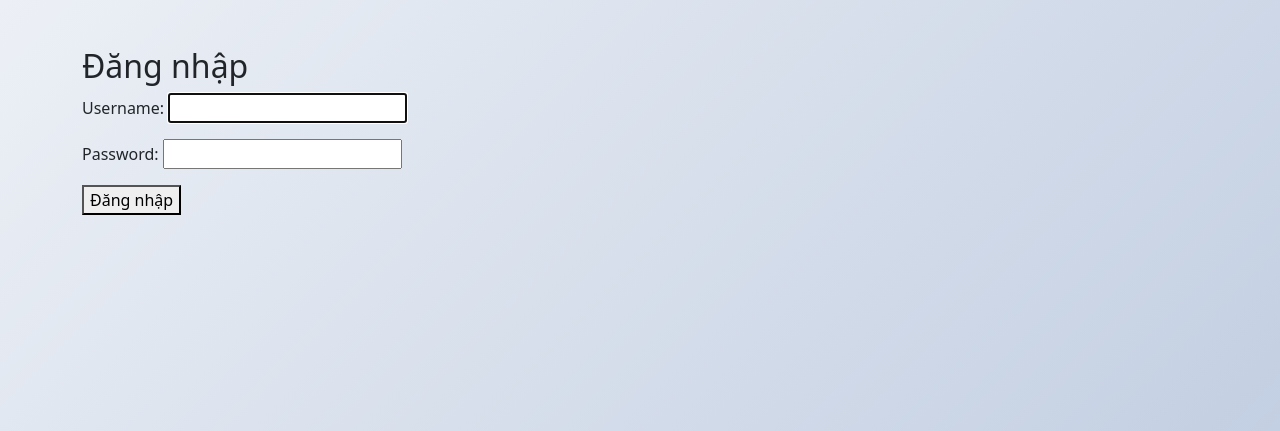
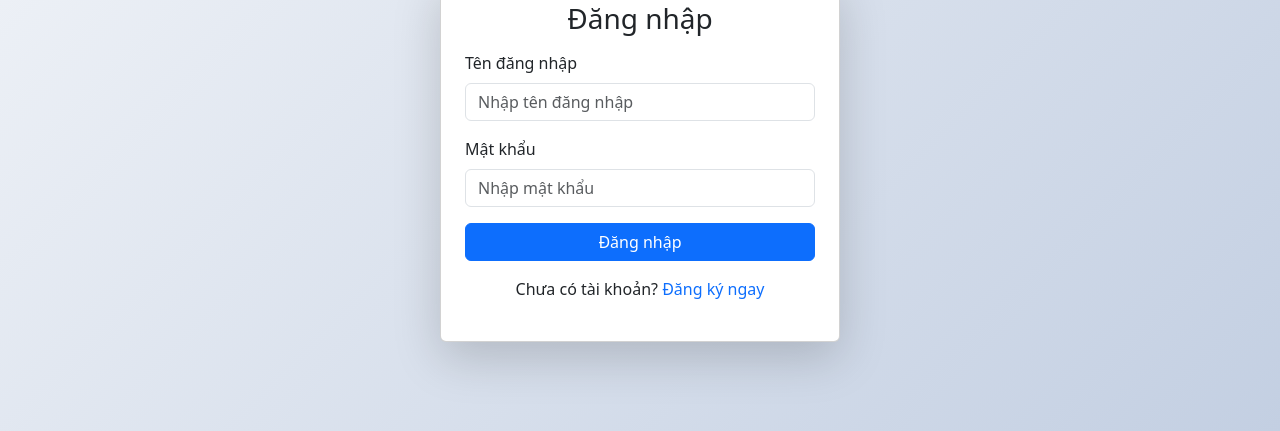
Before and after one commit to ducdz1m2/QLKS, a Django app: a page that uses QLKS/templates/base.html in a window 1280 px wide. Shown: the part 369-800 px from the top of the page. Run offline with Django 5.2, Linux system fonts and the light colour scheme.

Commit message:
Update login

```diff
--- a/QLKS/invoices/templates/invoices/add_invoices.html
+++ b/QLKS/invoices/templates/invoices/add_invoices.html
@@ -16,11 +16,6 @@
             <label for="TongTien" class="form-label">Tổng Tiền</label>
             <input type="text" class="form-control" id="TongTien" name="TongTien" required>
         </div>
-
-        <!-- <div class="mb-3">
-            <label for="MaThue_id" class="form-label">Mã Sử Dụng Dịch Vụ</label>
-            <input type="text" class="form-control" id="MaThue_id" name="MaThue_id" required>
-        </div> -->
         <select class="form-control" id="MaThue_id" name="MaThue_id" required>
             <option value="">-- Mã thuê phòng --</option>
             {% for ma in rentrooms %}
--- a/QLKS/templates/base.html
+++ b/QLKS/templates/base.html
@@ -18,6 +18,7 @@
       }
       .hero {
         padding: 100px 0;
+        padding-bottom: 30px;
         background: url("https://source.unsplash.com/1600x900/?hotel")
           center/cover no-repeat;
         color: white;
--- a/QLKS/templates/registration/login.html
+++ b/QLKS/templates/registration/login.html
@@ -1,10 +1,39 @@
-{% extends "base.html" %}  {# Nếu có base.html thì kế thừa, không thì xóa dòng này #}
+{% extends "base.html" %}
 
 {% block content %}
-<h2>Đăng nhập</h2>
-<form method="post">
-    {% csrf_token %}
-    {{ form.as_p }}
-    <button type="submit">Đăng nhập</button>
-</form>
+<div class="container d-flex justify-content-center align-items-center" style="min-height: 30vh;">
+    <div class="card shadow-lg p-4" style="width: 400px;">
+        <h3 class="text-center mb-3">Đăng nhập</h3>
+
+        <form method="post">
+            {% csrf_token %}
+
+            <div class="mb-3">
+                <label for="id_username" class="form-label">Tên đăng nhập</label>
+                <input type="text" name="username" id="id_username" class="form-control" placeholder="Nhập tên đăng nhập" required>
+            </div>
+
+            <div class="mb-3">
+                <label for="id_password" class="form-label">Mật khẩu</label>
+                <input type="password" name="password" id="id_password" class="form-control" placeholder="Nhập mật khẩu" required>
+            </div>
+
+            {% if form.errors %}
+                <div class="alert alert-danger">
+                    {% for field in form %}
+                        {% for error in field.errors %}
+                            <p>{{ error }}</p>
+                        {% endfor %}
+                    {% endfor %}
+                </div>
+            {% endif %}
+
+            <button type="submit" class="btn btn-primary w-100">Đăng nhập</button>
+        </form>
+
+        <p class="text-center mt-3">
+            Chưa có tài khoản? <a href="{% url 'register' %}" class="text-decoration-none">Đăng ký ngay</a>
+        </p>
+    </div>
+</div>
 {% endblock %}
```
